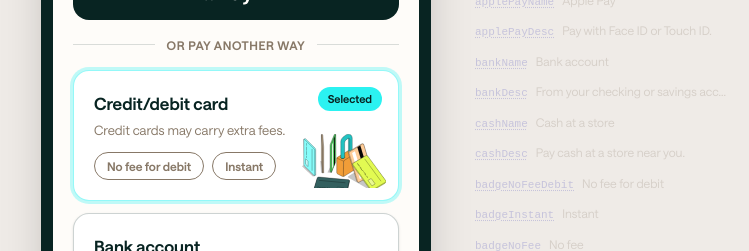
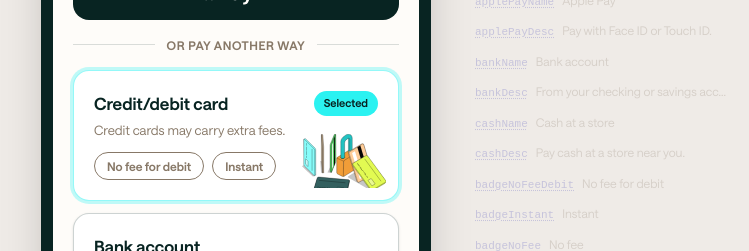
Before and after one commit to kyle-c/preso, a Next.js app: page /fintechtestflow in a window 1280 px wide. Shown: the part 419-670 px from the top of the page, without its empty margins (254-1003 px from the left). Built offline with nearby package versions, Linux system fonts and the light colour scheme.

Commit message:
Align selected badge with card title using flex row
Replace absolute positioning with flex justify-between so badge
sits vertically centered with the title text.

Co-Authored-By: Claude Sonnet 4.6 <noreply@anthropic.com>

```diff
--- a/app/fintechtestflow/page.tsx
+++ b/app/fintechtestflow/page.tsx
@@ -125,12 +125,14 @@ function PayMethodCard({
           : 'bg-white border-slate/20 shadow-sm'
       }`}
     >
-      {selected && (
-        <span className="absolute top-4 right-4 bg-turquoise text-slate text-[11px] font-semibold px-2.5 py-1 rounded-full z-10">
-          {selectedLabel}
-        </span>
-      )}
-      <p className="font-bold text-[17px] text-slate max-w-[72%]">{title}</p>
+      <div className="flex items-center justify-between gap-2">
+        <p className="font-bold text-[17px] text-slate">{title}</p>
+        {selected && (
+          <span className="flex-shrink-0 bg-turquoise text-slate text-[11px] font-semibold px-2.5 py-1 rounded-full">
+            {selectedLabel}
+          </span>
+        )}
+      </div>
       <p className="text-[13px] text-mocha mt-1.5 leading-snug max-w-[72%]">{desc}</p>
       <div className="mt-3 flex gap-2 flex-wrap">
         {badges.map(b => (
```
